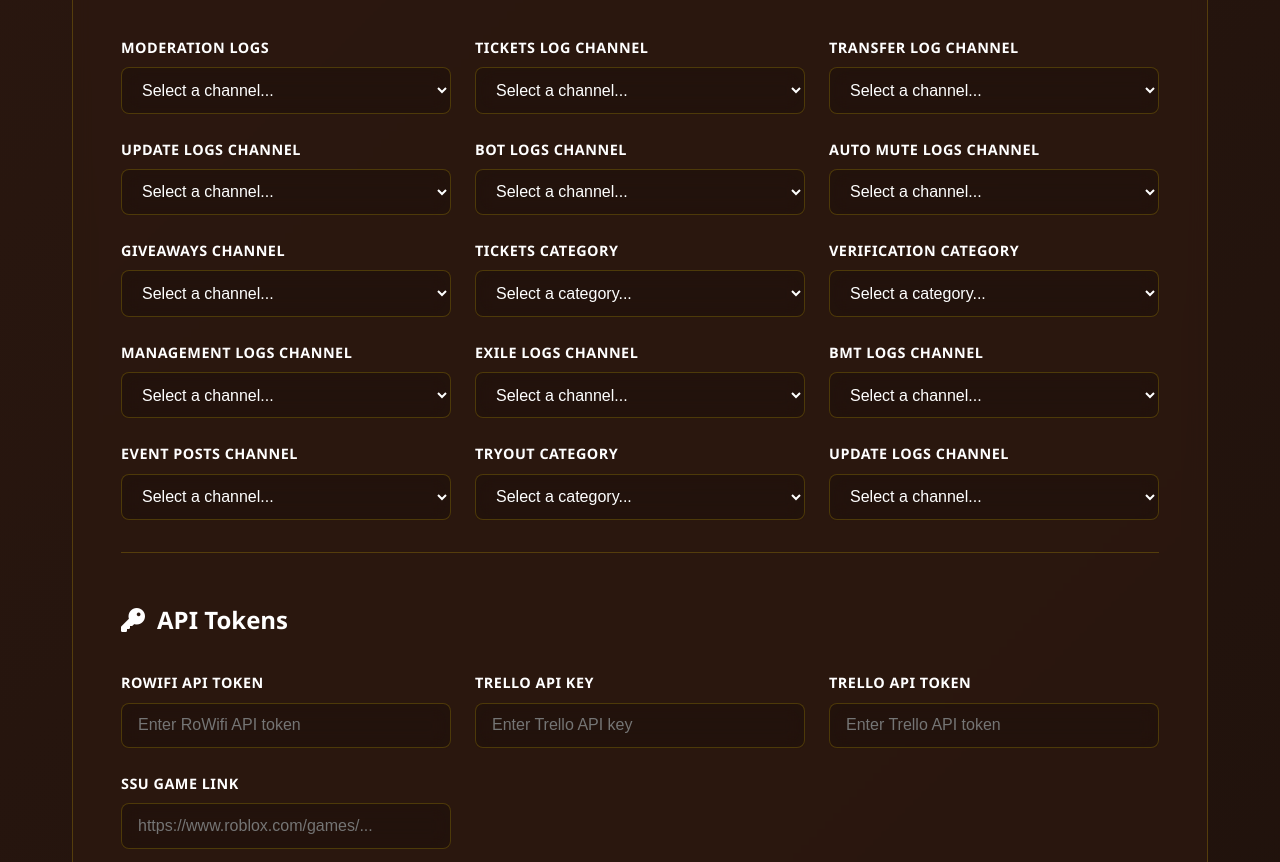
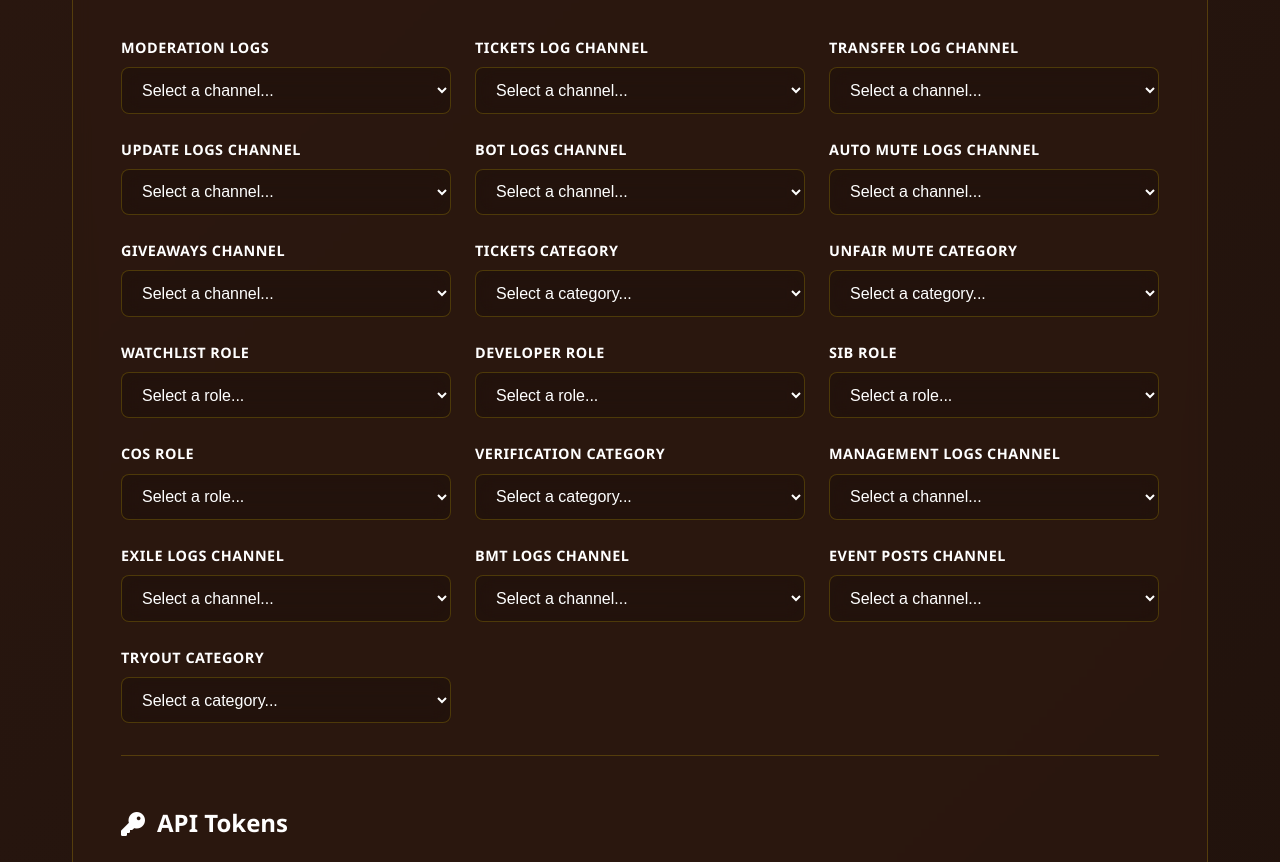
Before and after one commit to fugitivebreach/royalguard-site, a Flask app: page /configure/1 in a window 1280 px wide. Shown: the part 837-1699 px from the top of the page. Run offline with Flask 3, Linux system fonts and the light colour scheme; the visitor is signed in with stand-in values (Sample User, id 1); data that the repository does not hold is empty.

Commit message:
added new configs - fixed saving issues hopefully

```diff
--- a/app.py
+++ b/app.py
@@ -39,6 +39,12 @@ def build_default_config_for_template():
         'groups_to_check': [],
         'colour_roles': [],
         'timezone_roles': [],
+        # Additional fields
+        'unfairMuteCategoryID': '',
+        'watchlistRoleID': '',
+        'developer_role_id_diff': '',
+        'sib_role_id_diff': '',
+        'cos_role_id_diff': '',
     }
 print("=== IMPORTING MODULES ===")
 try:
@@ -457,19 +463,28 @@ def save_config(guild_id):
 
     try:
         config_data = request.json
+        if not config_data:
+            return jsonify({'success': False, 'message': 'No configuration data received'}), 400
+
+        print(f"Saving config for guild {guild_id}: {len(config_data)} fields")
         config_data['guild_id'] = guild_id
         config_data['updated_at'] = datetime.utcnow()
         config_data['updated_by'] = session['user']['id']
 
         # Update or insert config
-        db.guild_configs.update_one(
+        result = db.guild_configs.update_one(
             {'guild_id': guild_id},
             {'$set': config_data},
             upsert=True
         )
 
+        print(f"Database update result: matched={result.matched_count}, modified={result.modified_count}, upserted={result.upserted_id}")
+
         return jsonify({'success': True, 'message': 'Configuration saved successfully'})
     except Exception as e:
+        print(f"Error saving config: {e}")
+        import traceback
+        traceback.print_exc()
         return jsonify({'success': False, 'message': str(e)}), 500
 
 @app.route('/invite')
--- a/templates/configure.html
+++ b/templates/configure.html
@@ -245,6 +245,63 @@ function collectIgnoredChannels() {
                             </select>
                         </div>
                         <div class="form-group">
+                            <label for="unfairMuteCategoryID">Unfair Mute Category</label>
+                            <select id="unfairMuteCategoryID" name="unfairMuteCategoryID" class="channel-select">
+                                <option value="">Select a category...</option>
+                                {% for channel in channels %}
+                                {% if channel.type == 4 %}
+                                <option value="{{ channel.id }}" {% if config.unfairMuteCategoryID == channel.id|string %}selected{% endif %}>
+                                    📁 {{ channel.name }}
+                                </option>
+                                {% endif %}
+                                {% endfor %}
+                            </select>
+                        </div>
+                        <div class="form-group">
+                            <label for="watchlistRoleID">Watchlist Role</label>
+                            <select id="watchlistRoleID" name="watchlistRoleID" class="role-select">
+                                <option value="">Select a role...</option>
+                                {% for role in roles %}
+                                <option value="{{ role.id }}" {% if config.watchlistRoleID == role.id|string %}selected{% endif %}>
+                                    {{ role.name }}
+                                </option>
+                                {% endfor %}
+                            </select>
+                        </div>
+                        <div class="form-group">
+                            <label for="developer_role_id_diff">Developer Role</label>
+                            <select id="developer_role_id_diff" name="developer_role_id_diff" class="role-select">
+                                <option value="">Select a role...</option>
+                                {% for role in roles %}
+                                <option value="{{ role.id }}" {% if config.developer_role_id_diff == role.id|string %}selected{% endif %}>
+                                    {{ role.name }}
+                                </option>
+                                {% endfor %}
+                            </select>
+                        </div>
+                        <div class="form-group">
+                            <label for="sib_role_id_diff">SIB Role</label>
+                            <select id="sib_role_id_diff" name="sib_role_id_diff" class="role-select">
+                                <option value="">Select a role...</option>
+                                {% for role in roles %}
+                                <option value="{{ role.id }}" {% if config.sib_role_id_diff == role.id|string %}selected{% endif %}>
+                                    {{ role.name }}
+                                </option>
+                                {% endfor %}
+                            </select>
+                        </div>
+                        <div class="form-group">
+                            <label for="cos_role_id_diff">COS Role</label>
+                            <select id="cos_role_id_diff" name="cos_role_id_diff" class="role-select">
+                                <option value="">Select a role...</option>
+                                {% for role in roles %}
+                                <option value="{{ role.id }}" {% if config.cos_role_id_diff == role.id|string %}selected{% endif %}>
+                                    {{ role.name }}
+                                </option>
+                                {% endfor %}
+                            </select>
+                        </div>
+                        <div class="form-group">
                             <label for="verification_category_id">Verification Category</label>
                             <select id="verification_category_id" name="verification_category_id" class="channel-select">
                                 <option value="">Select a category...</option>
@@ -308,19 +365,6 @@ function collectIgnoredChannels() {
                                 {% for channel in channels %}
                                 {% if channel.type == 4 %}
                                 <option value="{{ channel.id }}" {% if config.TRYOUT_CATEGORY_ID == channel.id|string %}selected{% endif %}>📁 {{ channel.name }}</option>
-                                {% endif %}
-                                {% endfor %}
-                            </select>
-                        </div>
-                        <div class="form-group">
-                            <label for="update_logs_channel_id">Update Logs Channel</label>
-                            <select id="update_logs_channel_id" name="update_logs_channel_id" class="channel-select">
-                                <option value="">Select a channel...</option>
-                                {% for channel in channels %}
-                                {% if channel.type == 0 %}
-                                <option value="{{ channel.id }}" {% if config.update_logs_channel_id == channel.id|string %}selected{% endif %}>
-                                    # {{ channel.name }}
-                                </option>
                                 {% endif %}
                                 {% endfor %}
                             </select>
@@ -774,6 +818,11 @@ document.addEventListener('DOMContentLoaded', function() {
             TRELLO_API_TOKEN: getVal('TRELLO_API_TOKEN'),
             SSU_GAME_LINK: getVal('SSU_GAME_LINK'),
             main_group_id: getVal('main_group_id'),
+            BMT_GROUP_ID: getVal('BMT_GROUP_ID'),
+            BMT_RANK_ID: getVal('BMT_RANK_ID'),
+            BMT_REQUIRED_RANK: getVal('BMT_REQUIRED_RANK'),
+            ETS_GROUP_ID: getVal('ETS_GROUP_ID'),
+            ETS_MIN_RANK_ID: getVal('ETS_MIN_RANK_ID'),
 
             // Lists
             blacklisted_groups: collectListValues('blacklisted_groups', 'number'),
@@ -787,16 +836,26 @@ document.addEventListener('DOMContentLoaded', function() {
             PANELS: collectPanels(),
             MASS_CLOSURE_LOG_CHANNEL_ID: getVal('MASS_CLOSURE_LOG_CHANNEL_ID'),
             TICKET_CATEGORY_ID: getVal('TICKET_CATEGORY_ID'),
-            IGNORED_CHANNEL_IDS: collectIgnoredChannels()
+            IGNORED_CHANNEL_IDS: collectIgnoredChannels(),
+
+            // Additional fields
+            unfairMuteCategoryID: getVal('unfairMuteCategoryID'),
+            watchlistRoleID: getVal('watchlistRoleID'),
+            developer_role_id_diff: getVal('developer_role_id_diff'),
+            sib_role_id_diff: getVal('sib_role_id_diff'),
+            cos_role_id_diff: getVal('cos_role_id_diff')
         };
 
         try {
+            console.log('Saving configuration payload:', payload);
             const res = await fetch(`/save_config/{{ guild.id }}`, {
                 method: 'POST',
                 headers: { 'Content-Type': 'application/json' },
                 body: JSON.stringify(payload)
             });
+            console.log('Response status:', res.status);
             const data = await res.json();
+            console.log('Response data:', data);
             if (data && data.success) {
                 alert('Configuration saved successfully!');
                 // Optionally refresh to load persisted values
```
